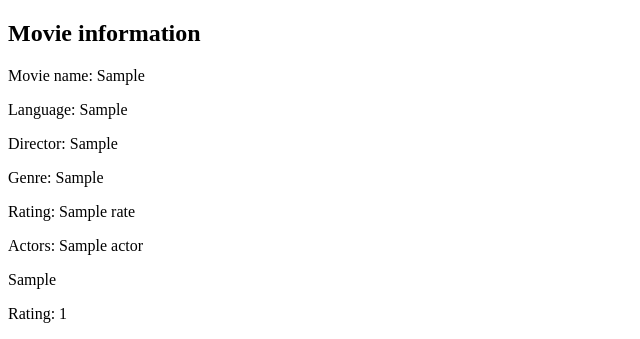
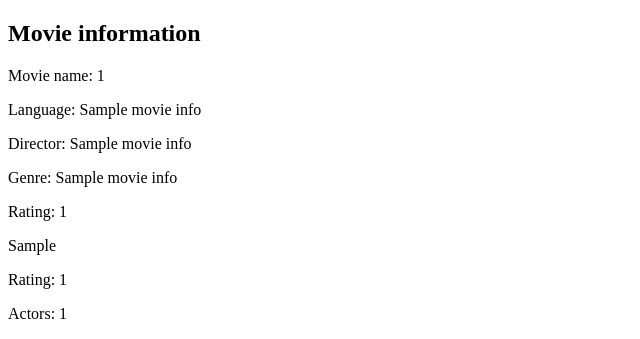
Before and after one commit to fabihai/w4111-proj1, a Flask app: template templates/movieinfo_results.html in a window 1280 px wide. Shown: the top 339 px of the page, without its empty margins (0-640 px from the left). Run offline with Flask 3, Linux system fonts and the light colour scheme; the template is opened without the code that fills it: most values are stand-ins (such as "Sample title", 1, 10 or a date in 2020); parts of the project's set-up code (start-up, migrations or seed data) failed here and were passed over.

Commit message:
info template

```diff
--- a/templates/movieinfo_results.html
+++ b/templates/movieinfo_results.html
@@ -20,13 +20,11 @@ table, th, td {
     <th>Genre</th>
   </tr>
 
-  <p>Movie name:  {{movie_info[0]}}</p>
-  <p>Language:  {{movie_info[1]}}</p>
-  <p>Director:  {{movie_info[2]}}</p>
-  <p>Genre:  {{movie_info[3]}}</p>
-  <p>Rating:  {{rate[0]}}</p>
-
-  <p>Actors:  {{actors[0]}}</p>
+  <p>Movie name:  {{movie_info[0][0]}}</p>
+  <p>Language:  {{movie_info[0][1]}}</p>
+  <p>Director:  {{movie_info[0][2]}}</p>
+  <p>Genre:  {{movie_info[0][3]}}</p>
+  <p>Rating:  {{rate[0][0]}}</p>
 
 
 
```
